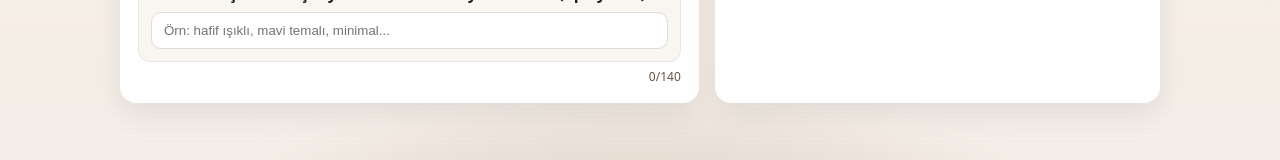
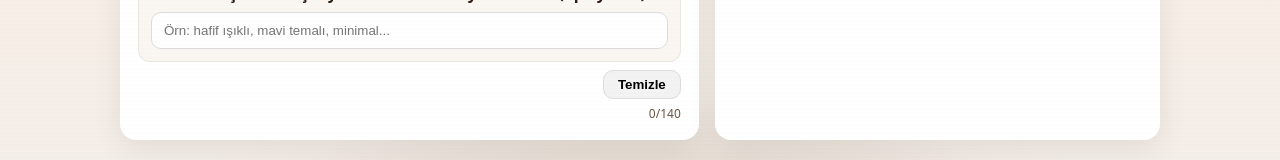
Before and after one commit to furkan01demirel/coffeeLove, a React (Vite) app: page /builder in a window 1280 px wide. Shown: the part 562-722 px from the top of the page. Built offline with nearby package versions, Linux system fonts and the light colour scheme.

Commit message:
clear inputs

```diff
--- a/src/Pages/Builder.jsx
+++ b/src/Pages/Builder.jsx
@@ -17,7 +17,15 @@ export default function Builder() {
     brewType: "",
     userPrompt:"",
   });
-
+  function clearSelect(){
+    setForm({
+    coffeeType: "",
+    beanType: "",
+    machineType: "",
+    brewType: "",
+    userPrompt: "",
+  });
+  }
   const [loading, setLoading] = useState(false);
   const [imageUrl, setImageUrl] = useState("");
   const [err, setErr] = useState("");
@@ -144,6 +152,16 @@ export default function Builder() {
               onChange={(e)=>setForm((p)=>({...p,userPrompt:e.target.value}))}
               maxLength={140}/>
             </div>
+            <div className="prompt-actions">
+              <button
+                type="button"
+                className="clear-btn"
+                onClick={clearSelect}
+                disabled={!clearSelect}
+              >
+                Temizle
+              </button>
+            </div>
             <div className="prompt-hint">{form.userPrompt.length}/140</div>
           </div>
 
--- a/src/styles/App.css
+++ b/src/styles/App.css
@@ -923,3 +923,27 @@ main{
   color: #6a5446;
   text-align: right;
 }
+.prompt-actions {
+  display: flex;
+  justify-content: flex-end;
+  margin-top: 8px;
+}
+
+.clear-btn {
+  background: #f3f3f3;
+  border: 1px solid #ddd;
+  padding: 6px 14px;
+  border-radius: 10px;
+  cursor: pointer;
+  font-weight: 600;
+  transition: all 0.2s ease;
+}
+
+.clear-btn:hover {
+  background: #ececec;
+}
+
+.clear-btn:disabled {
+  opacity: 0.5;
+  cursor: not-allowed;
+}
```
